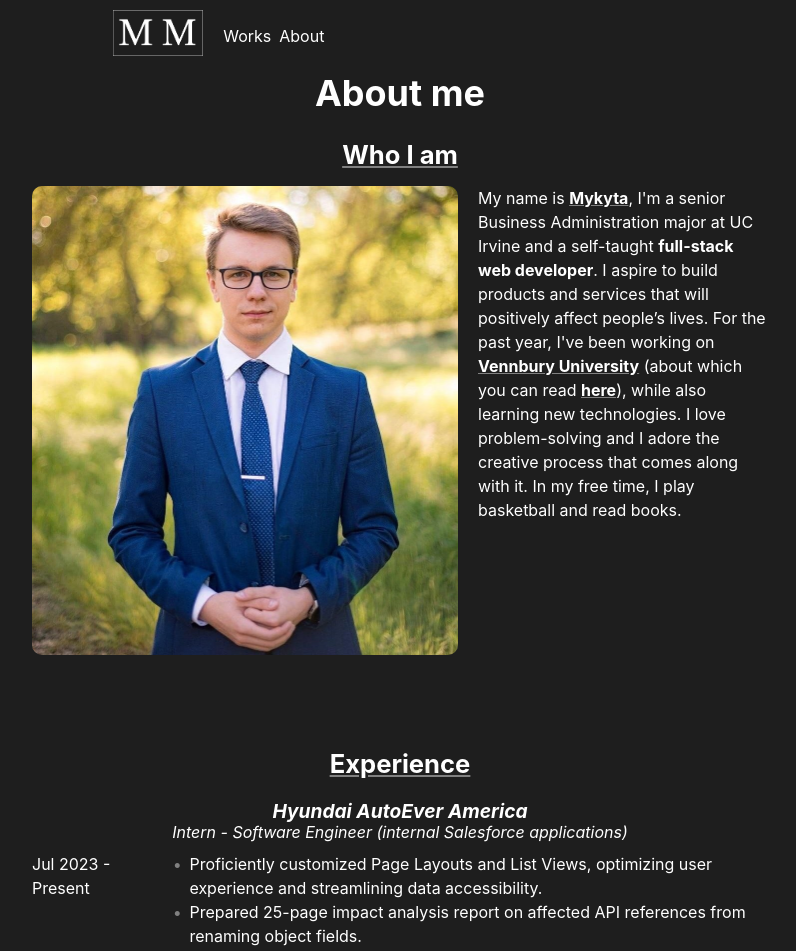
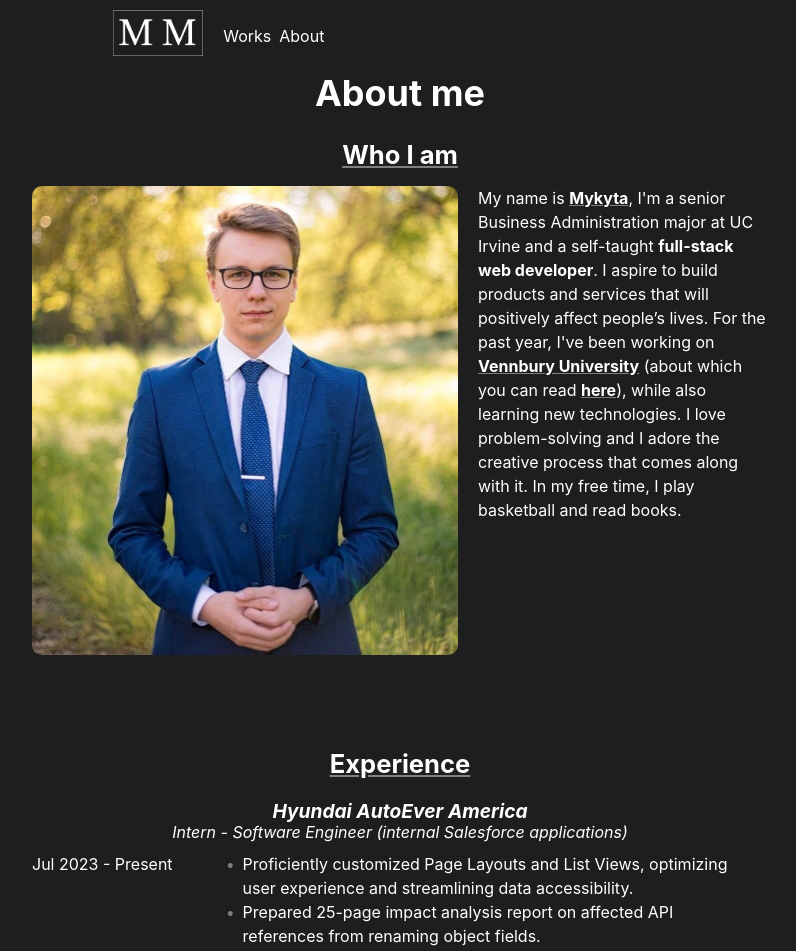
Before and after one commit to Furilon/portfolio-website, a Next.js app: page /about in a window 1280 px wide. Shown: the top 951 px of the page, without its empty margins (240-1036 px from the left). Built offline with nearby package versions, Linux system fonts and the light colour scheme.

Commit message:
Fixed the exprience page margins

```diff
--- a/components/experience.js
+++ b/components/experience.js
@@ -17,12 +17,15 @@ export default function Experience({ role, name, date, pointsArr }) {
         direction={{ base: "column", md: "row" }}
         mt={{ base: "0", md: "10px" }}
       >
-        <Text w={{ md: "175px" }}>{date}</Text>
+        <Text w={{ md: "175px" }} whiteSpace="nowrap">
+          {date}
+        </Text>
         <UnorderedList
           ml={{ base: "0", md: "50px" }}
           mt={{ base: "10px", md: "0" }}
           listStyleType="none"
           px={5}
+          w={{ md: "100%" }}
         >
           {pointsArr.map((point, index) => (
             <ListItem
--- a/pages/about.js
+++ b/pages/about.js
@@ -149,6 +149,7 @@ export default function About() {
                 date="Jul 2023 - Present"
                 pointsArr={EXPERIENCE_TEXT["hyundai"]}
               />
+
               <Experience
                 role="Code Sensei"
                 name="Code Ninjas"
```
